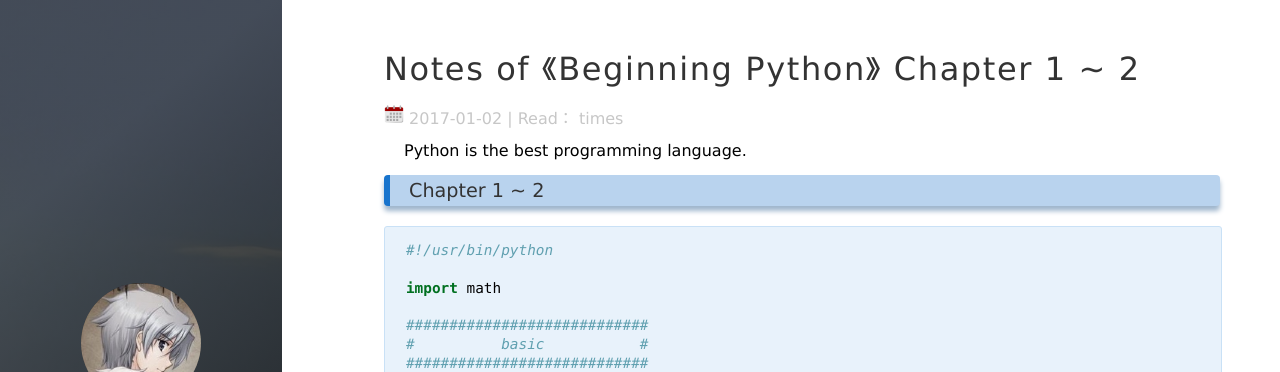
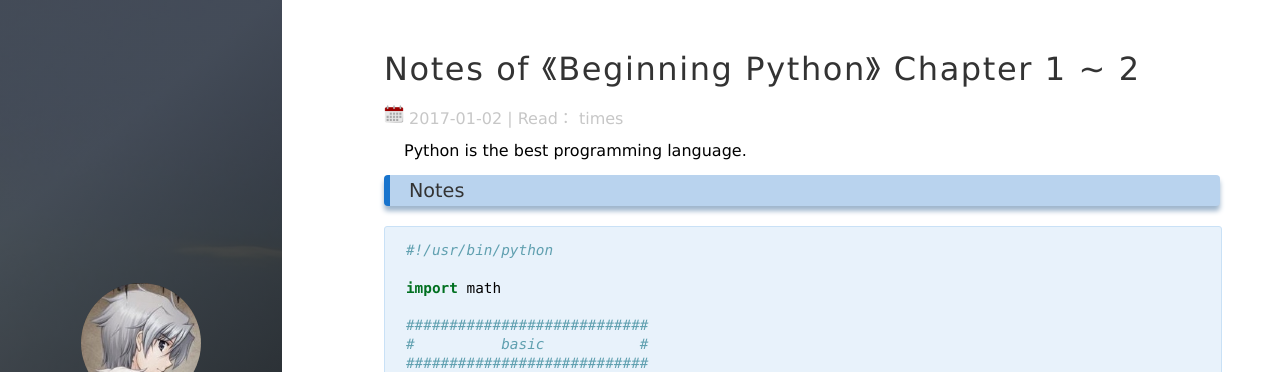
Before and after one commit to XJTUmg/XJTUmg.github.io, a Jekyll site: the page built from _posts/2017-01-02-Learning Python1~2.md, in a window 1280 px wide and 900 px high. Shown: the top 372 px of the window. Built offline with Jekyll 4.4.1, drawn with Linux system fonts in a browser that asks for light colours; nearby versions of some CDN libraries; comment, search, counter and statistics services are not loaded.

Commit message:
Update 2017-01-02-Learning Python1~2.md

```diff
--- a/_posts/2017-01-02-Learning Python1~2.md
+++ b/_posts/2017-01-02-Learning Python1~2.md
@@ -7,7 +7,7 @@
 
 Python is the best programming language.
 
-### Chapter 1 ~ 2
+### Notes
 
 {% highlight python %}
 
```
